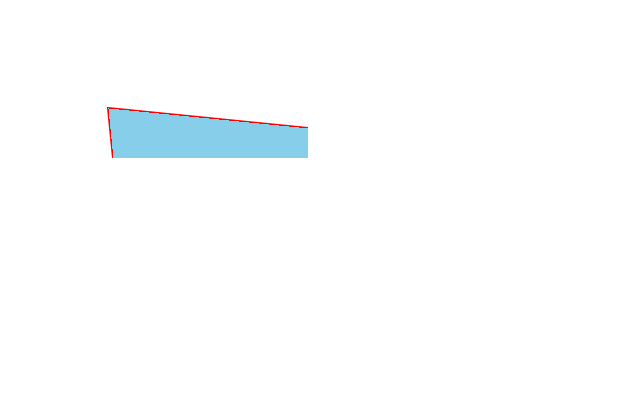
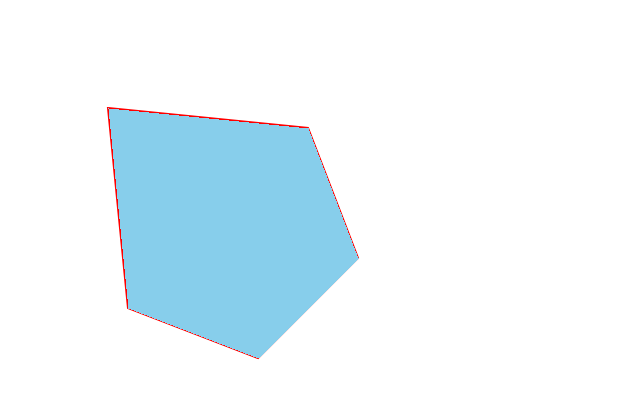
Before and after one commit to stefania142/scanline_fill, a plain HTML site: page index.html in a window 1280 px wide. Shown: the whole page, without its empty margins (0-640 px from the left). Drawn offline with Linux system fonts and the light colour scheme.

Commit message:
añadí tamaño al canvas para lograr ver el poligono

```diff
--- a/index.html
+++ b/index.html
@@ -6,7 +6,7 @@
     <title>Scanline Fill Algorithm</title>
 </head>
 <body>
-    <canvas id="canvas"></canvas>
+    <canvas id="canvas" width="800" height="800"></canvas>
     <script src="script.js"></script>
 </body>
 </html>
```
